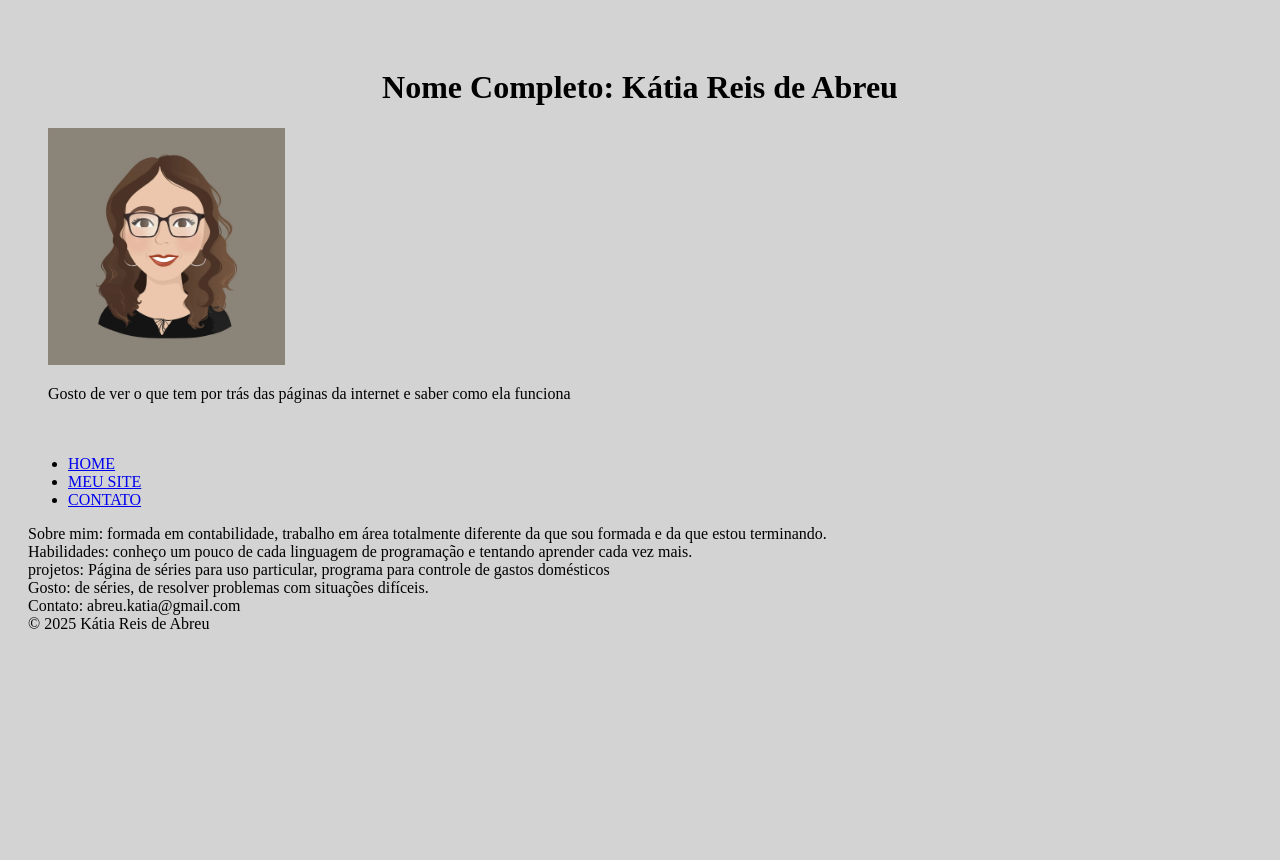
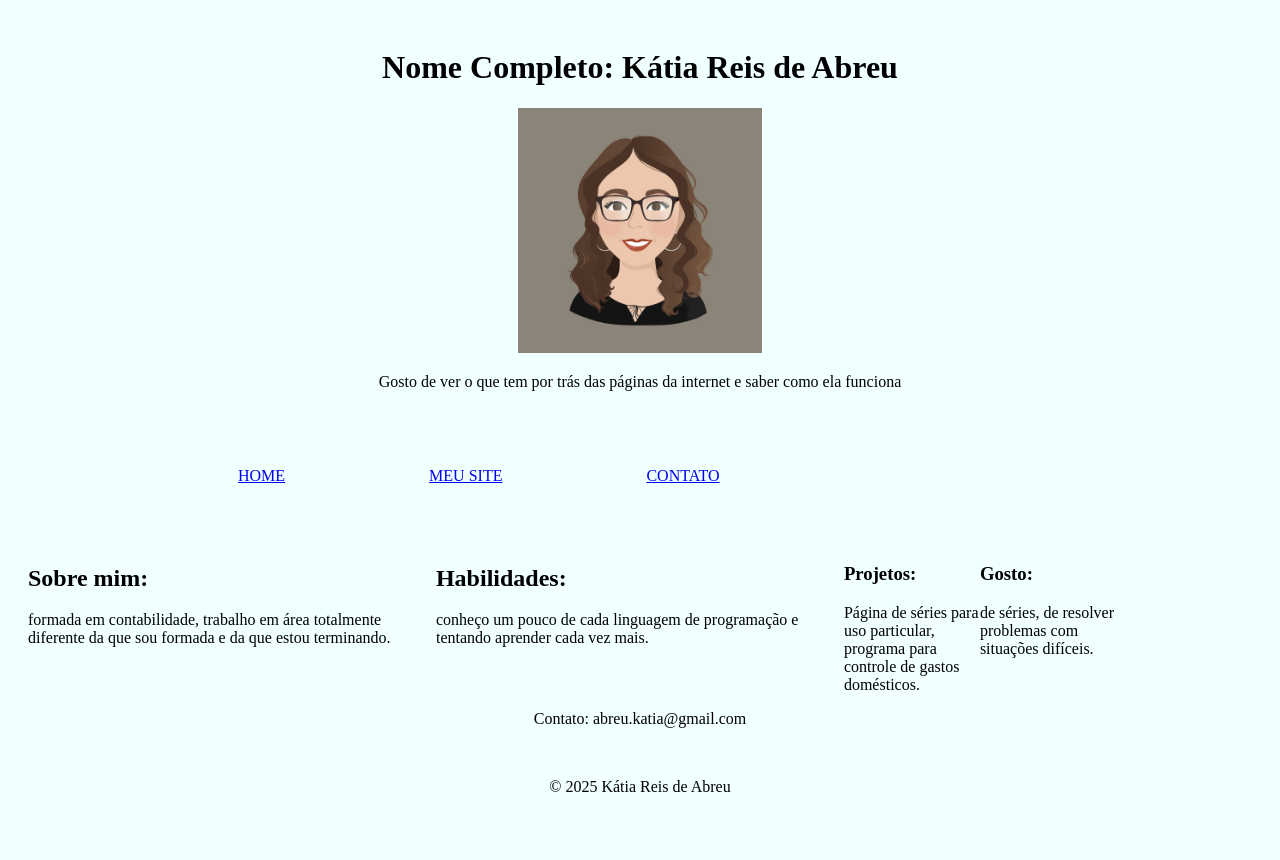
Before and after one commit to katiarabreu1/LAWANDORDERSVUOC, a PHP site: page /home.html in a window 1280 px wide. Before the commit the page ends 629 px from the top, so only its background shows below. Run offline with PHP 8.4, Linux system fonts and the light colour scheme.

Commit message:
first commit

```diff
--- a/SITE/FRONT END/MAPA/css/estilo.css
+++ b/SITE/FRONT END/MAPA/css/estilo.css
@@ -1,11 +1,38 @@
-#fundo{
-    background-color:lightgray;
+@media(max-width:768px){
+    body{
+        font-size:14px;
+    }
+}
+
+#fundo, #meio, #rodape {
+    background-color:azure;
     padding:20px;
 }
-#título{
+#cabecalho{
     color:black;
     text-align:center;
 }
 .texto{
     color:black;
 }
+#menu{
+    list-style:none;
+    margin:0;
+    padding:20px 70px;
+    display:inline-block;
+}
+#rodape{
+
+}
+#collumn{
+    float:left;
+    width:33.33%;
+}
+.menu:after{
+    content:"";
+    display:table;
+    clear:both;
+}
+p{
+    text-align:center;
+}
--- a/SITE/FRONT END/MAPA/home.html
+++ b/SITE/FRONT END/MAPA/home.html
@@ -8,36 +8,36 @@
     <link rel="stylesheet" type="text/css" href="css/estilo.css">
 </head>
 <body id="fundo">
-    <header id="fundo">
-        <h1 id="título">Nome Completo: Kátia Reis de Abreu</h1>
+    <header id="cabecalho">
+        <h1 id="texto">Nome Completo: Kátia Reis de Abreu</h1>
         <img src="imagens/avatar.webp"  hiigh="20%" width="20%" alt="avatar">
-        <p class="texto">Gosto de ver o que tem por trás das páginas da internet e saber como ela funciona</p>
+        <p>Gosto de ver o que tem por trás das páginas da internet e saber como ela funciona</p>
         <!--Cabeçalho (<header>) com:
         Seu nome completo
         Uma frase que te represente
         Uma foto sua ou um avatar-->
     </header>
-    <nav>
-        <ul>
-            <li><a href="home.html">HOME</a></li>
-            <li><a href="meusite.html">MEU SITE</a></li>
-            <li><a href="contato.html">CONTATO</a></li>
+    <nav id="menu">
+        <ul id="menu">
+            <li id="menu"><a href="home.html">HOME</a></li>
+            <li id="menu"><a href="meusite.html">MEU SITE</a></li>
+            <li id="menu"><a href="contato.html">CONTATO</a></li>
         </ul>
         <!--Menu de navegação (<nav>) com links que levam para as seções da própria pá<gina-->
     </nav>
-    <main>
-        <section>
-            Sobre mim: formada em contabilidade, trabalho em área totalmente diferente da que sou formada e da que estou terminando.
+    <main class="meio">
+        <section id="collumn">
+            <p><h1>Sobre mim:</h1>formada em contabilidade, trabalho em área totalmente diferente da que sou formada e da que estou terminando.</p>
         </section>
-        <section>
-            Habilidades: conheço um pouco de cada linguagem de programação e tentando aprender cada vez mais.
+        <section id="collumn">
+            <p><h1>Habilidades:</h1> conheço um pouco de cada linguagem de programação e tentando aprender cada vez mais.</p>
         </section>
-        <section>
-            <article>
-                projetos: Página de séries para uso particular, programa para controle de gastos domésticos
+        <section id="collumn">
+            <article id="collumn">
+                <p><h1>Projetos:</h1>Página de séries para uso particular, programa para controle de gastos domésticos.</p>
             </article>
-            <article>
-                Gosto: de séries, de resolver problemas com situações difíceis.
+            <article id="collumn">
+                <p><h1>Gosto:</h1> de séries, de resolver problemas com situações difíceis.</p>
             </article>
         </section>
         <!--Corpo principal (<main>) com:
@@ -47,9 +47,9 @@
         Informações extras (<aside>) com curiosidades, hobbies ou links úteis (GitHub, Instagram, LinkedIn)
         -->
     </main>
-    <footer>
-        Contato: abreu.katia@gmail.com<br>
-        &copy 2025 Kátia Reis de Abreu
+    <footer id="rodape">
+       <p>Contato: abreu.katia@gmail.com</p><br>
+        <p>&copy 2025 Kátia Reis de Abreu</p>
         <!-- Rodapé (<footer>) com:
         Informações para contato (ex: e-mail)
         Direitos autorais (ex: © 2025 Seu Nome)-->
```
